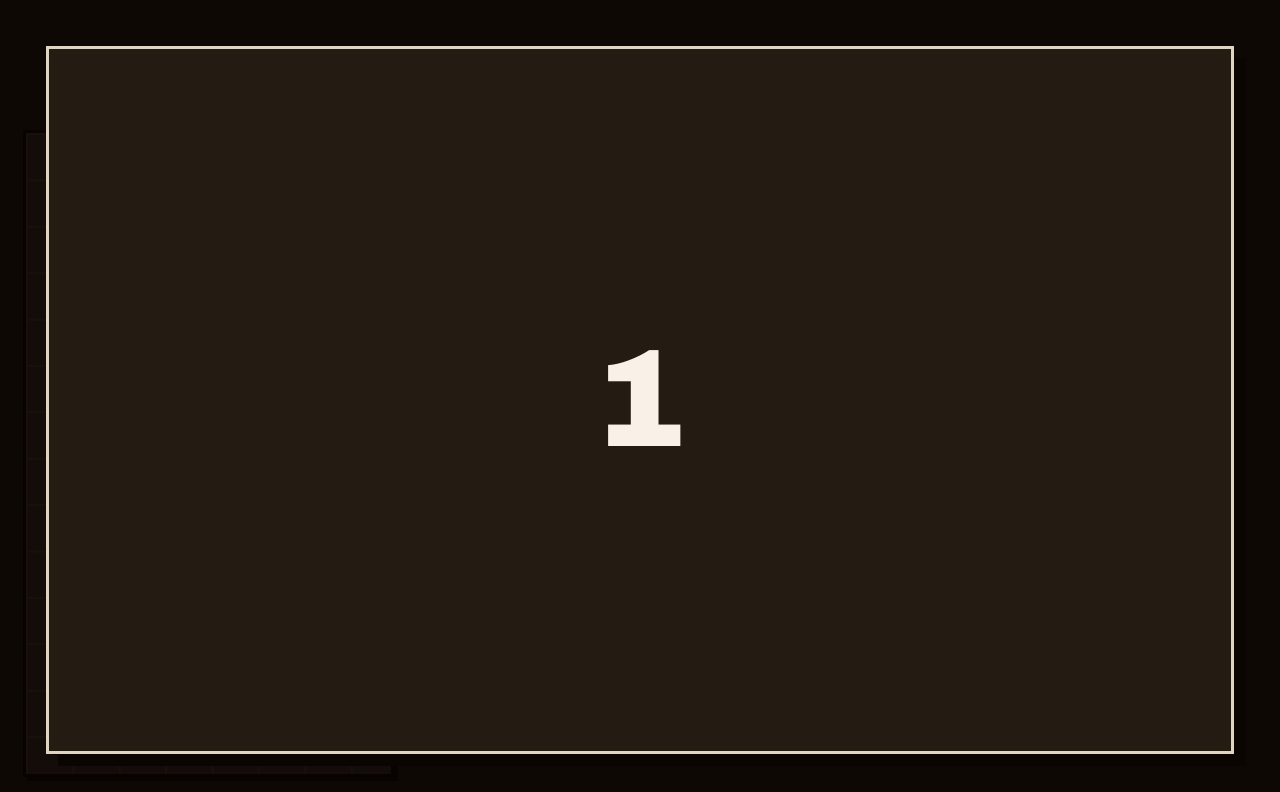
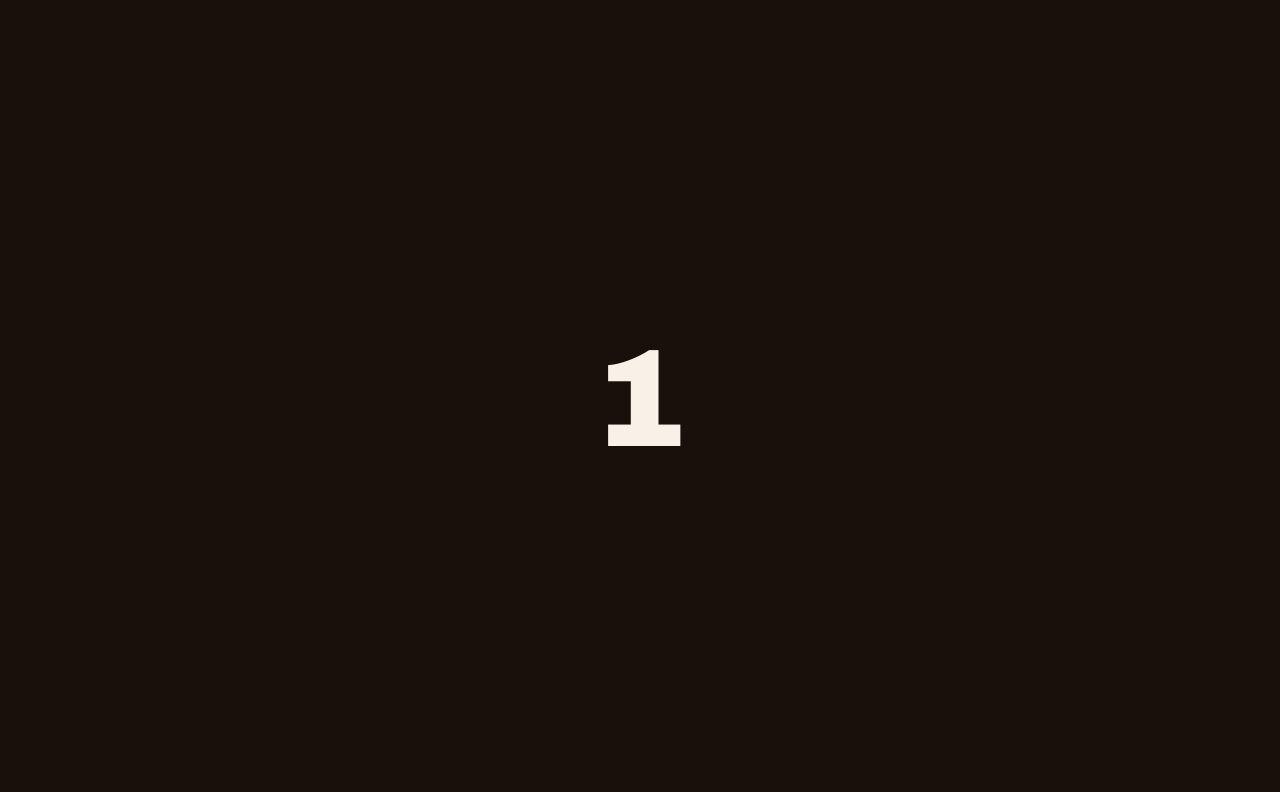
Before and after one commit to ajbarba01/jumbogames, a Next.js app: page /mockup in a window 1280 px wide. Both pictures are taken after a click on the button "Force start". Shown: the top 792 px of the page. Built offline with nearby package versions, Linux system fonts and the light colour scheme; a web font is replaced by a local one.

Commit message:
feat(match): zoom minigames to full screen

```diff
--- a/src/components/match/PlayFrame.tsx
+++ b/src/components/match/PlayFrame.tsx
@@ -1,7 +1,11 @@
 /**
  * The zoomed minigame frame: a shared-element overlay (layoutId from the
- * overview card) whose inner panel follows the slot phase — gate, countdown,
- * play surface, scoring. Leaving is only possible at the gate.
+ * overview card) that fills the viewport and whose inner panel follows the
+ * slot phase — gate, countdown, play surface, scoring. Leaving is only
+ * possible at the gate. The panel wears no sticker chrome: a full-bleed
+ * surface is in-flow content, which owns the darkest ground and casts no
+ * shadow (docs/UI.md's outline vocabulary — board stickers are for game
+ * surfaces that float).
  */
 "use client";
 
@@ -56,12 +60,12 @@ export function PlayFrame({
       initial={{ opacity: 0 }}
       animate={{ opacity: 1 }}
       exit={{ opacity: 0 }}
-      className="fixed inset-0 z-(--z-modal) flex items-center justify-center bg-scrim p-8"
+      className="fixed inset-0 z-(--z-modal) flex items-center justify-center bg-scrim"
     >
       <motion.div
         layoutId={`slot-card-${slot.ordinal}`}
         onLayoutAnimationComplete={onZoomDone}
-        className="sticker relative flex h-full max-h-168 w-full max-w-4xl flex-col rounded-r4 border-s11 bg-s2 shadow-modal"
+        className="relative flex h-full w-full flex-col overflow-hidden bg-s1"
       >
         <AnimatePresence mode="wait">
           {slot.phase === "gate" && (
```
